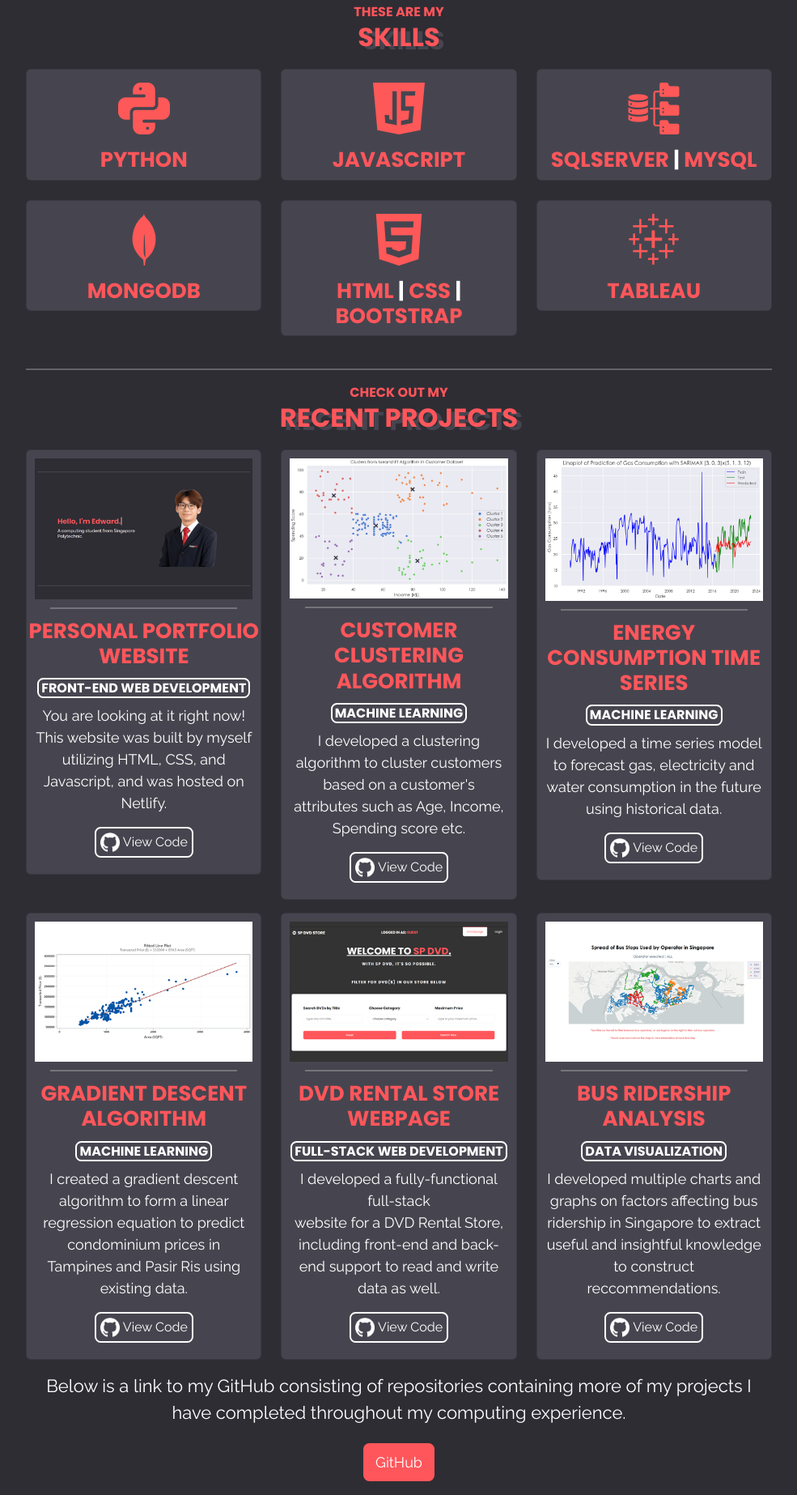
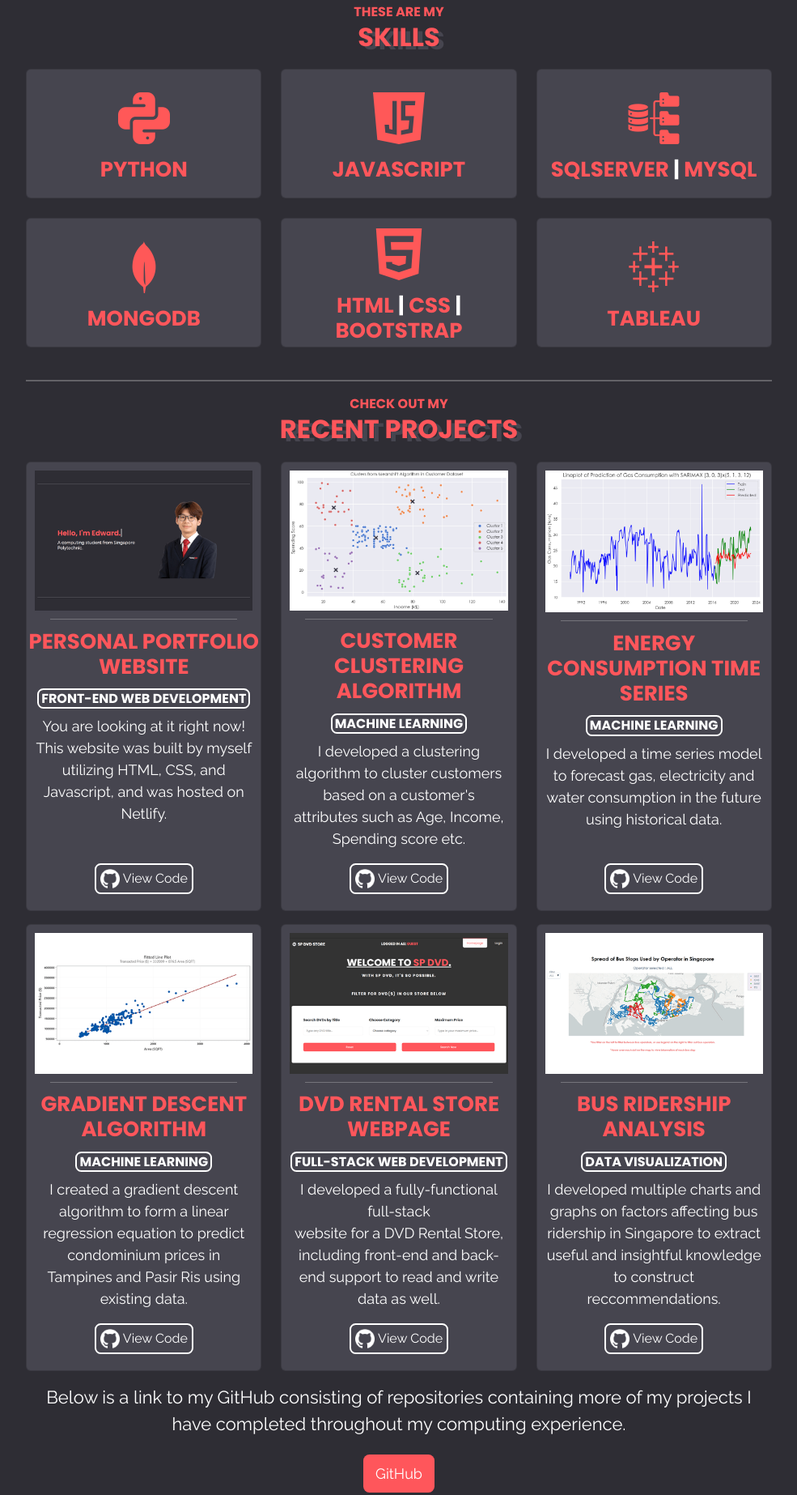
Before and after one commit to Edw4rd14/Portfolio-Website, a plain HTML site: page index.html in a window 1280 px wide. Shown: the part 805-2651 px from the top of the page at 81% size, without its empty margins (147-1132 px from the left). Drawn offline with nearby package versions, Linux system fonts and the light colour scheme.

Commit message:
Fixed mobile view.

```diff
--- a/index.css
+++ b/index.css
@@ -58,6 +58,7 @@
     }
     img#photo {
         margin-left: 0!important;
+        display: none!important;
     }
     div#top-page {
         width: 100%!important;
@@ -98,7 +99,7 @@ img#photo {
     top: 13%;
     left: 60%;
     animation: appear 3s ease;
-    width: 60vh;
+    width: 30%;
 }
 
 div#top-page {
@@ -228,8 +229,11 @@ p#footer-para {
 .card {
     background-color: #46454F;
     text-align: center;
-    height: fit-content;
+    height: 100%;
     transition: all 0.5s ease-in-out;
+    display: flex;
+    justify-content: center;
+    align-items: center;
 }
 
 .fade {
@@ -241,6 +245,10 @@ p#footer-para {
 .fade.visible {
     opacity: 1;
     transform: translate(0, 0);
+}
+
+.card.fixed {
+    height: 160px;
 }
 
 .card:hover {
@@ -270,7 +278,7 @@ p#footer-para {
     color:white;
     font-size: 18px;
     padding: 0 10px;
-    height: fit-content;
+    height: 100%;
     width:fit-content;
 }
 
--- a/index.html
+++ b/index.html
@@ -22,7 +22,7 @@
                 <h1 class="mb-3" id="hellotext"><span id="typed-text"></span><span class="d-inline-block" id="cursor">&nbsp;</span></h1>
                 <h5 id="caption"> A computing student from Singapore Polytechnic. </h5>
             </div>
-            <div class="col-lg-6 mx-auto" id="photo-div">
+            <div class="col-lg-6  mx-auto" id="photo-div">
                 <img src="./images/IMG_544.png" id="photo">
             </div>
         </div>
@@ -32,40 +32,38 @@
                 <p class="before-header fade">These are my</p>
                 <h2 class="center-header fade">Skills</h2>
                 <div class="row mb-lg-4">
-                    <div class="col-lg-4 col-12 fade mb-lg-0 mb-4">
+                    <div class="col-lg-4 col-md-6 col-12 fade mb-lg-0 mb-4">
                         <div class="card fixed">
                             <img src="./images/python.png" class="skills-img mx-auto mt-3 mb-2">
                             <h5 class="card-title mb-2 mt-2">PYTHON</h5>
                         </div>
                     </div>
-                    <div class="col-lg-4 col-12 fade mb-lg-0 mb-4">
+                    <div class="col-lg-4 col-md-6 col-12 fade mb-lg-0 mb-4">
                         <div class="card fixed">
                             <img src="./images/java-script.png" class="skills-img mx-auto mt-3 mb-2">
                             <h5 class="card-title mb-2 mt-2">JAVASCRIPT</h5>
                         </div>
                     </div>
-                    <div class="col-lg-4 col-12 fade mb-lg-0 mb-4">
+                    <div class="col-lg-4 col-md-6 col-12 fade mb-lg-0 mb-4">
                         <div class="card fixed">
                             <img src="./images/database.png" class="skills-img mx-auto mt-3 mb-2">
                             <h5 class="card-title mb-2 mt-2">SQLSERVER <span class="text-white">|</span> MYSQL</h5>
                         </div>
                     </div>
-                </div>
-                <div class="row">
-                    <div class="col-lg-4 col-12 fade mb-lg-0 mb-4">
-                        <div class="card">
+                    <div class="col-lg-4 col-md-6 col-12 fade mb-lg-0 mb-4 mt-lg-4">
+                        <div class="card fixed">
                             <img src="./images/mongodb.png" class="skills-img mx-auto mt-3 mb-2">
                             <h5 class="card-title mb-2 mt-2">MONGODB</h5>
                         </div>
                     </div>
-                    <div class="col-lg-4 col-12 fade mb-lg-0 mb-4">
-                        <div class="card">
+                    <div class="col-lg-4 col-md-6 col-12 fade mb-lg-0 mb-4 mt-lg-4">
+                        <div class="card fixed">
                             <img src="./images/html.png" class="skills-img mx-auto mt-3 mb-2">
                             <h5 class="card-title mb-2 mt-2">HTML <span class="text-white">|</span> CSS <span class="text-white">|</span> BOOTSTRAP</h5>
                         </div>
                     </div>
-                    <div class="col-lg-4 col-12 fade mb-lg-0 mb-4">
-                        <div class="card">
+                    <div class="col-lg-4 col-md-6 col-12 fade mb-lg-0 mb-4 mt-lg-4">
+                        <div class="card fixed">
                             <img src="./images/tableau.png" class="skills-img mx-auto mt-3 mb-2">
                             <h5 class="card-title mb-2 mt-2">TABLEAU</h5>
                         </div>
@@ -77,7 +75,7 @@
                 <p class="before-header fade">Check out My</p>
                 <h2 class="center-header fade">Recent Projects</h2>
                 <div class="row">
-                    <div class="col-lg-4 mb-3 col-12 fade">
+                    <div class="col-lg-4 mb-3 col-md-6 col-12 fade">
                         <div class="card">
                             <img class="card-img-top" src="./images/portfolio-website.png">
                             <hr class="card-hr mx-auto mt-0 mb-1">
@@ -87,7 +85,7 @@
                             <a class="card-link mx-auto" href="https://github.com/Edw4rd14/Portfolio-Website/tree/main" target="_blank"><img class="card-link-img" src="./images/github-logo.png"></img>&nbsp;View Code</a>
                         </div>
                     </div>
-                    <div class="col-lg-4 mb-3 col-12 fade">
+                    <div class="col-lg-4 mb-3 col-md-6 col-12 fade">
                         <div class="card">
                             <img class="card-img-top" src="./images/clustering.png">
                             <hr class="card-hr mx-auto mt-0 mb-1">
@@ -97,7 +95,7 @@
                             <a class="card-link mx-auto" href="https://github.com/Edw4rd14/Unsupervised-Customer-Clustering-Python" target="_blank"><img class="card-link-img" src="./images/github-logo.png"></img>&nbsp;View Code</a>
                         </div>
                     </div>
-                    <div class="col-lg-4 mb-3 col-12 fade">
+                    <div class="col-lg-4 mb-3 col-md-6 col-12 fade">
                         <div class="card">
                             <img class="card-img-top" src="./images/timeseries.png">
                             <hr class="card-hr mx-auto mt-0 mb-1">
@@ -107,9 +105,7 @@
                             <a class="card-link mx-auto" href="https://github.com/Edw4rd14/Energy-Consumption-TimeSeries-Python" target="_blank"><img class="card-link-img" src="./images/github-logo.png"></img>&nbsp;View Code</a>
                         </div>
                     </div>
-                </div>
-                <div class="row">
-                    <div class="col-lg-4 mb-3 col-12 fade">
+                    <div class="col-lg-4 mb-3 col-md-6 col-12 fade">
                         <div class="card">
                             <img class="card-img-top" src="./images/gradient-descent.png">
                             <hr class="card-hr mx-auto mt-0 mb-1">
@@ -119,7 +115,7 @@
                             <a class="card-link mx-auto" href="https://github.com/Edw4rd14/Condominium-Price-Gradient-Descent-Python" target="_blank"><img class="card-link-img" src="./images/github-logo.png"></img>&nbsp;View Code</a>
                         </div>
                     </div>
-                    <div class="col-lg-4 mb-3 col-12 fade">
+                    <div class="col-lg-4 mb-3 col-md-6 col-12 fade">
                         <div class="card">
                             <img class="card-img-top" src="./images/sp-dvd.png">
                             <hr class="card-hr mx-auto mt-0 mb-1">
@@ -129,7 +125,7 @@
                             <a class="card-link mx-auto" href="https://github.com/Edw4rd14/DVD-Rental-FullStackWebsite" target="_blank"><img class="card-link-img" src="./images/github-logo.png"></img>&nbsp;View Code</a>
                         </div>
                     </div>
-                    <div class="col-lg-4 mb-3 col-12 fade">
+                    <div class="col-lg-4 mb-3 col-md-6 col-12 fade">
                         <div class="card">
                             <img class="card-img-top" src="./images/bus-ridership.png">
                             <hr class="card-hr mx-auto mt-0 mb-1">
```
